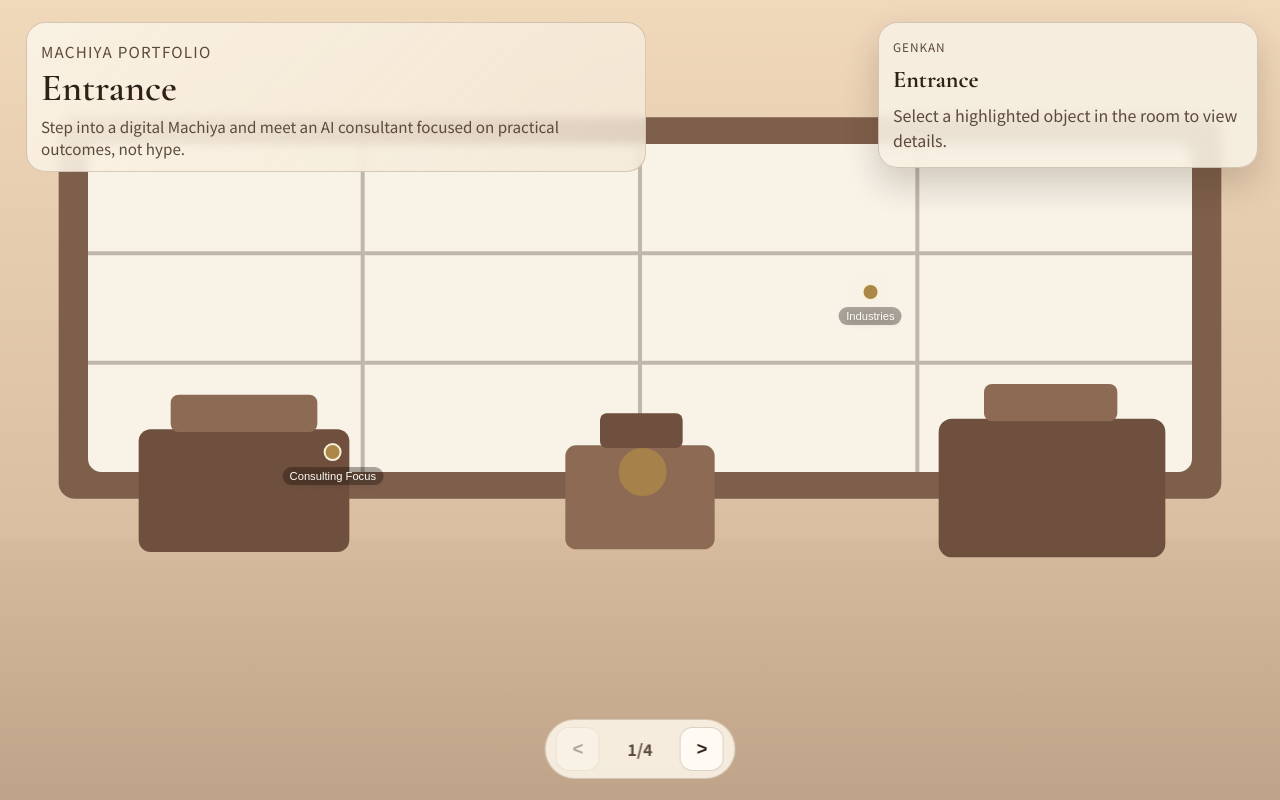
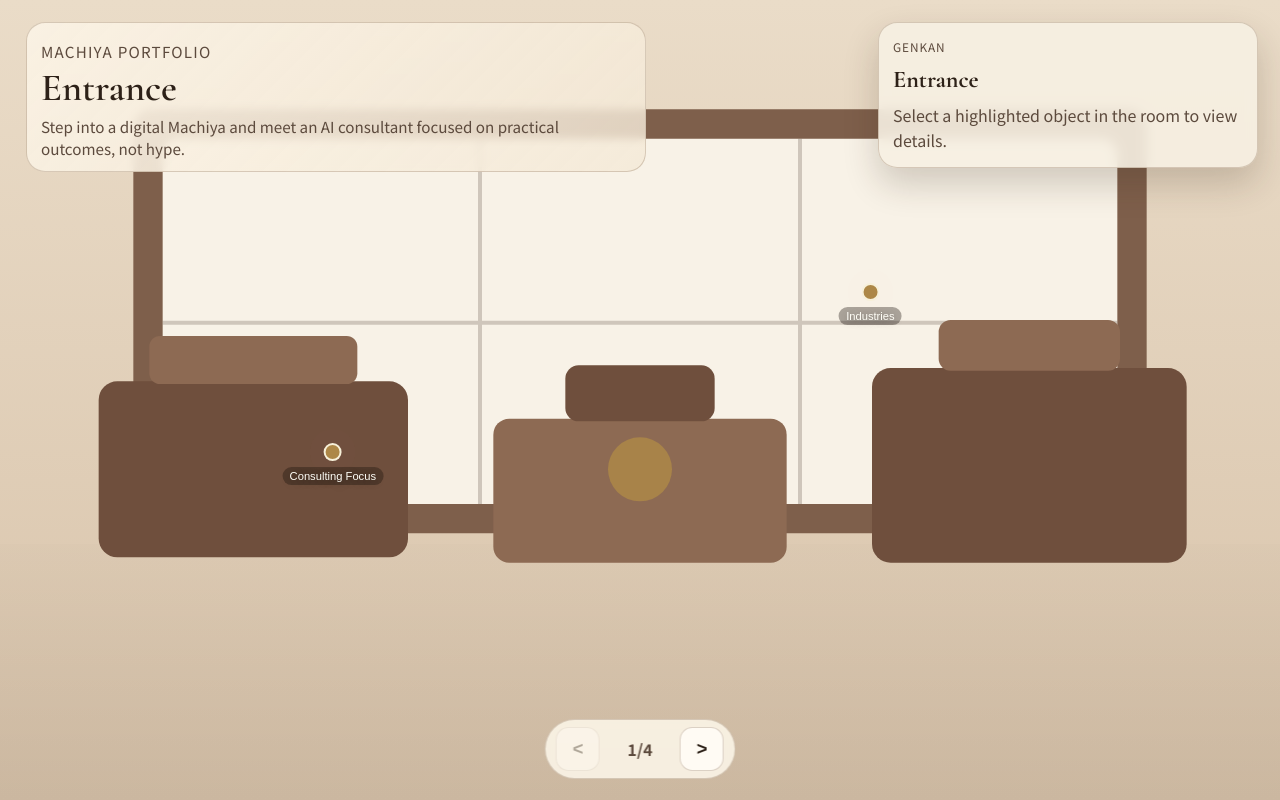
Before and after one commit to Hrudai-Nirmal/MachiyaHouse, a Next.js app: page / in a window 1280 px wide. Built offline with nearby package versions, Linux system fonts and the light colour scheme.

Commit message:
Refine room scene to minimal style and unify wall color

```diff
--- a/src/app/globals.css
+++ b/src/app/globals.css
@@ -246,27 +246,23 @@ a {
 }
 
 .scene-dawn {
-  --scene-wall-top: #f0d8bb;
-  --scene-wall-bottom: #cfb194;
-  --scene-floor: #87614f;
+  --scene-wall-top: #eadcc8;
+  --scene-wall-bottom: #d8c3aa;
 }
 
 .scene-paper {
-  --scene-wall-top: #ece0ce;
-  --scene-wall-bottom: #d5c2ad;
-  --scene-floor: #7c5e4f;
+  --scene-wall-top: #eadcc8;
+  --scene-wall-bottom: #d8c3aa;
 }
 
 .scene-garden {
-  --scene-wall-top: #dde5d5;
-  --scene-wall-bottom: #b8c5af;
-  --scene-floor: #6d5c4a;
+  --scene-wall-top: #eadcc8;
+  --scene-wall-bottom: #d8c3aa;
 }
 
 .scene-tea {
-  --scene-wall-top: #e7ddcf;
-  --scene-wall-bottom: #ccbaa7;
-  --scene-floor: #775844;
+  --scene-wall-top: #eadcc8;
+  --scene-wall-bottom: #d8c3aa;
 }
 
 @keyframes pulse {
--- a/src/components/RoomScene.tsx
+++ b/src/components/RoomScene.tsx
@@ -28,36 +28,34 @@ export function RoomScene({ room, activeHotspotId, onHotspotSelect, children }:
               <stop offset="100%" stopColor="var(--scene-wall-bottom)" />
             </linearGradient>
             <linearGradient id="objectShade" x1="0" x2="0" y1="0" y2="1">
-              <stop offset="0%" stopColor="rgba(0,0,0,0.05)" />
-              <stop offset="100%" stopColor="rgba(0,0,0,0.22)" />
+              <stop offset="0%" stopColor="rgba(0,0,0,0.03)" />
+              <stop offset="100%" stopColor="rgba(0,0,0,0.18)" />
             </linearGradient>
           </defs>
 
           <rect x="0" y="0" width="1000" height="600" fill="url(#wallGrad)" />
 
-          <rect x="64" y="88" width="872" height="286" rx="12" fill="var(--shoji-frame)" />
-          <rect x="86" y="108" width="828" height="246" rx="10" fill="var(--shoji-paper)" />
+          <rect x="120" y="82" width="760" height="318" rx="14" fill="var(--shoji-frame)" />
+          <rect x="142" y="104" width="716" height="274" rx="12" fill="var(--shoji-paper)" />
 
-          <g opacity="0.35" stroke="var(--ink-soft)" strokeWidth="3">
-            <line x1="292" y1="108" x2="292" y2="354" />
-            <line x1="500" y1="108" x2="500" y2="354" />
-            <line x1="708" y1="108" x2="708" y2="354" />
-            <line x1="86" y1="190" x2="914" y2="190" />
-            <line x1="86" y1="272" x2="914" y2="272" />
+          <g opacity="0.26" stroke="var(--ink-soft)" strokeWidth="3">
+            <line x1="380" y1="104" x2="380" y2="378" />
+            <line x1="620" y1="104" x2="620" y2="378" />
+            <line x1="142" y1="242" x2="858" y2="242" />
           </g>
 
-          <rect x="0" y="404" width="1000" height="196" fill="url(#objectShade)" opacity="0.35" />
+          <rect x="0" y="408" width="1000" height="192" fill="url(#objectShade)" opacity="0.34" />
 
-          <rect x="124" y="322" width="158" height="92" rx="9" fill="var(--wood-dark)" />
-          <rect x="148" y="296" width="110" height="28" rx="6" fill="var(--wood-mid)" />
+          <rect x="94" y="286" width="232" height="132" rx="14" fill="var(--wood-dark)" />
+          <rect x="132" y="252" width="156" height="36" rx="8" fill="var(--wood-mid)" />
 
-          <rect x="444" y="334" width="112" height="78" rx="8" fill="var(--wood-mid)" />
-          <rect x="470" y="310" width="62" height="26" rx="5" fill="var(--wood-dark)" />
+          <rect x="390" y="314" width="220" height="108" rx="12" fill="var(--wood-mid)" />
+          <rect x="444" y="274" width="112" height="42" rx="10" fill="var(--wood-dark)" />
 
-          <rect x="724" y="314" width="170" height="104" rx="10" fill="var(--wood-dark)" />
-          <rect x="758" y="288" width="100" height="28" rx="6" fill="var(--wood-mid)" />
+          <rect x="674" y="276" width="236" height="146" rx="14" fill="var(--wood-dark)" />
+          <rect x="724" y="240" width="136" height="38" rx="9" fill="var(--wood-mid)" />
 
-          <circle cx="502" cy="354" r="18" fill="var(--accent-gold)" opacity="0.82" />
+          <circle cx="500" cy="352" r="24" fill="var(--accent-gold)" opacity="0.86" />
         </svg>
       </div>
 
```
Also changed, not shown: 1 other file (tests, documents, lock files or other folders).
